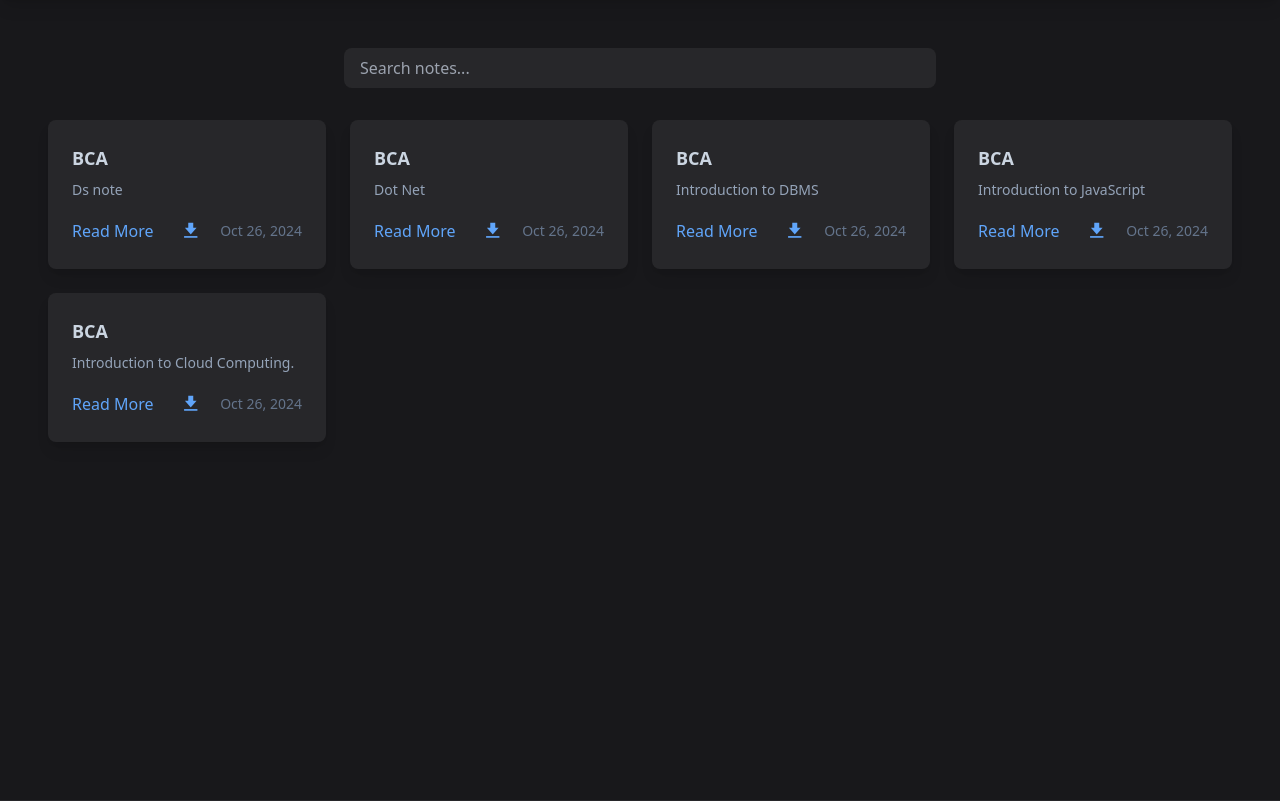
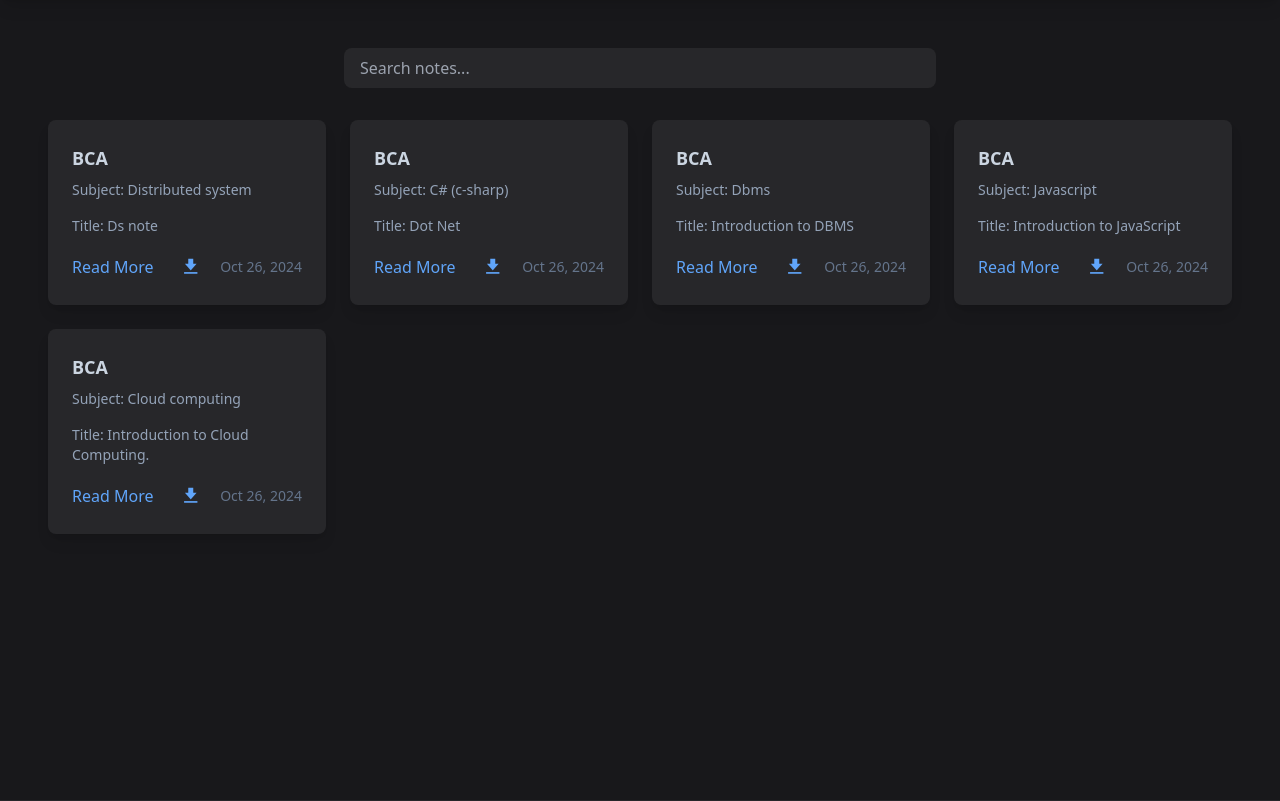
Before and after one commit to iambiki-git/Online-Notes-Sharing, a Django app: page /notes/ in a window 1280 px wide. Shown: the part 96-897 px from the top of the page. Run offline with Django 5.2, Linux system fonts and the light colour scheme; data comes from the database, SQL or seed files in the repository; both versions use the stored data as it was after the commit; some libraries are stand-ins or nearby versions.

Commit message:
add some notes

```diff
--- a/notes/templates/notes/notes.html
+++ b/notes/templates/notes/notes.html
@@ -19,7 +19,8 @@
         {% for note in notes %}
         <div class="bg-zinc-800 p-6 rounded-lg shadow-lg hover:shadow-2xl transition-shadow duration-200 ease-in-out">
             <h2 class="text-lg font-semibold text-slate-300 mb-2">{{ note.faculty }}</h2>
-            <p class="text-slate-400 text-sm mb-4">{{ note.title|truncatewords:20 }}</p>
+            <p class="text-slate-400 text-sm mb-4">Subject: {{ note.subject }}</p>
+            <p class="text-slate-400 text-sm mb-4">Title: {{ note.title|truncatewords:20 }}</p>
             <div class="flex justify-between items-center">
                 <!-- Read More Link -->
                 <a href="{% if note.file %}{{ note.file.url }}{% else %}#{% endif %}"
@@ -43,6 +44,8 @@
         <p class="text-slate-400 col-span-full text-center mt-6">No notes found.</p>
         {% endfor %}
     </div>
+     {% comment %} <!-- No Results Found Message -->
+     <p id="noResultsMessage" class="text-slate-400 col-span-full text-center mt-6" style="display:none;">No results found.</p> {% endcomment %}
 
 </div>
 
@@ -51,17 +54,22 @@
     function searchNotes() {
         const searchQuery = document.getElementById('searchInput').value.toLowerCase();
         const notes = document.querySelectorAll('#notesContainer > div');
+       // let hasResults = false;
 
         notes.forEach(note => {
-            const title = note.querySelector('h2').textContent.toLowerCase();
-            const description = note.querySelector('p').textContent.toLowerCase();
+            const subject = note.querySelector('p').textContent.toLowerCase();
+            const title = note.querySelector('p').textContent.toLowerCase();
 
-            if (title.includes(searchQuery) || description.includes(searchQuery)) {
+            if (subject.includes(searchQuery) || title.includes(searchQuery)) {
                 note.style.display = "block";
+                //let hasResults = true;
+
             } else {
                 note.style.display = "none";
             }
         });
+        // Show "No results found" message if no notes match the search query
+       // document.getElementById('noResultsMessage').style.display = hasResults ? "none" : "block";
     }
 </script>
 {% endblock %}
```
Also changed, not shown: db.sqlite3, 3 other files.
